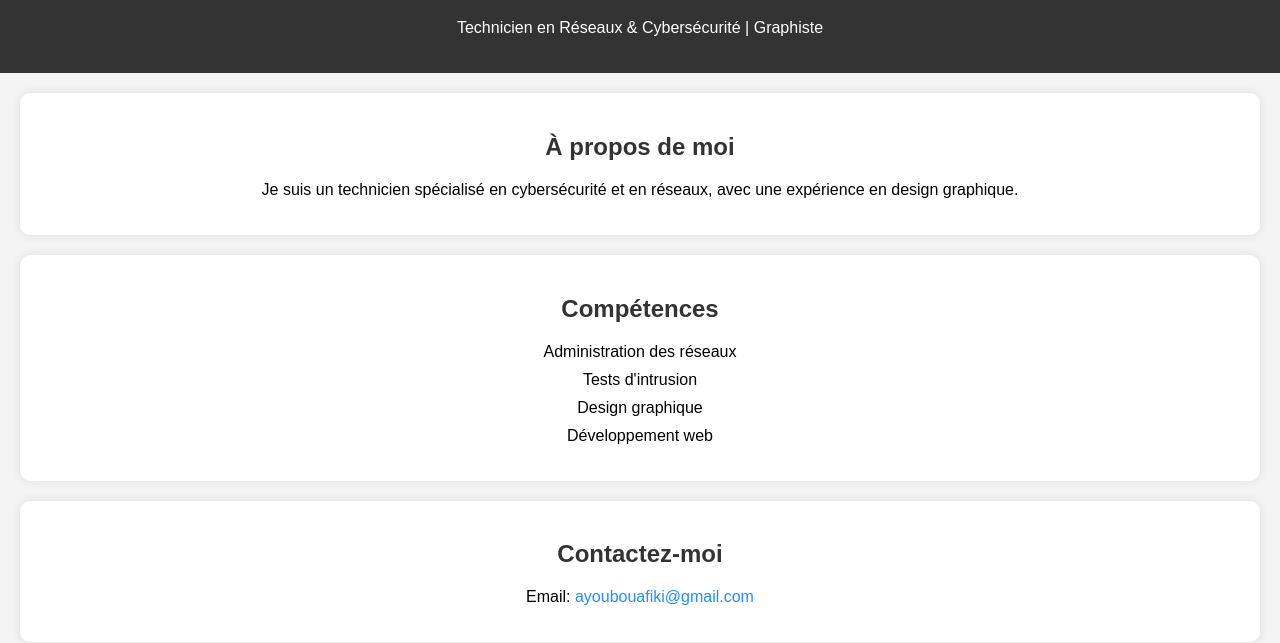
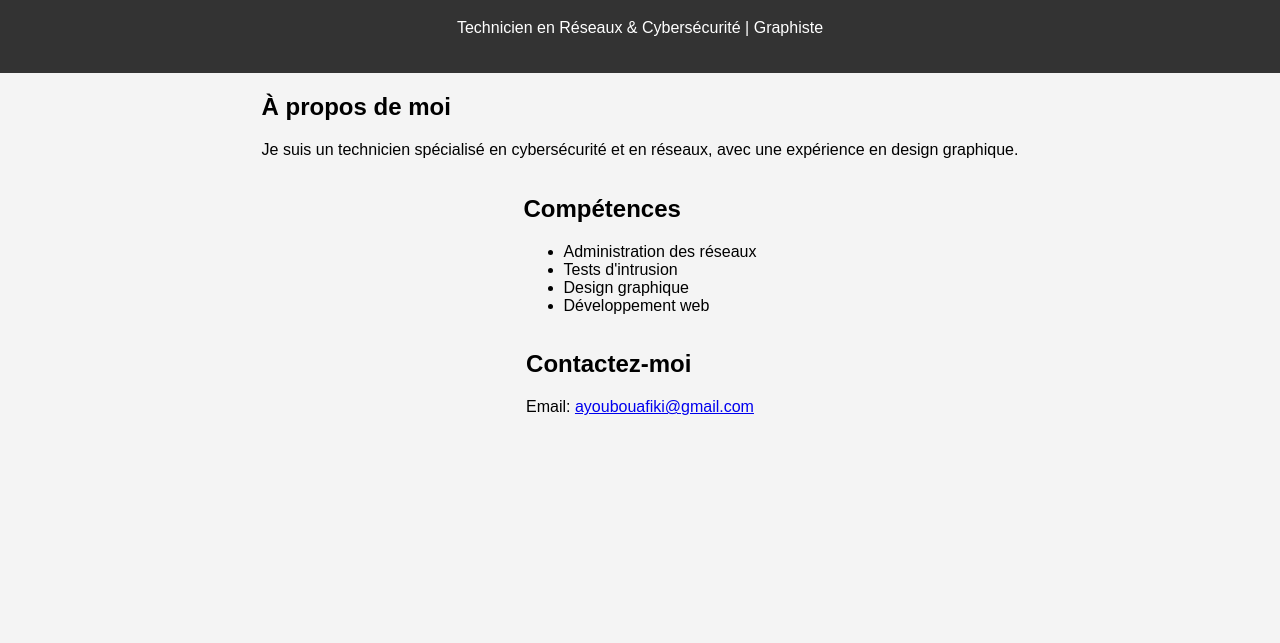
Before and after one commit to ayoubouafiki/ayoub-portfolio, a plain HTML site: page index.html in a window 1280 px wide. Shown: the part 81-724 px from the top of the page. Drawn offline with Linux system fonts and the light colour scheme.

Commit message:
Ajout des styles CSS pour la page

```diff
--- a/style.css
+++ b/style.css
@@ -1,43 +1,57 @@
+/* تنسيقات عامة */
 body {
     font-family: Arial, sans-serif;
-    text-align: center;
     background-color: #f4f4f4;
     margin: 0;
     padding: 0;
+    display: flex;
+    flex-direction: column;
+    align-items: center;
 }
 
+/* تنسيق الـ header */
 header {
-    background: #333;
+    background-color: #333;
     color: white;
-    padding: 20px;
+    width: 100%;
+    padding: 20px 0;
+    text-align: center;
 }
 
-section {
-    margin: 20px;
-    padding: 20px;
-    background: white;
-    border-radius: 10px;
-    box-shadow: 0 0 10px rgba(0, 0, 0, 0.1);
+/* حاوية الصورة الشخصية ومعلومات الاتصال */
+.profile-container {
+    display: flex;
+    flex-direction: column;
+    align-items: center;
 }
 
-h2 {
-    color: #333;
+/* تنسيق الصورة الشخصية */
+.profile-photo {
+    border-radius: 50%;
+    width: 150px;
+    height: 150px;
+    object-fit: cover;
+    margin-bottom: 20px;
 }
 
-ul {
-    list-style-type: none;
-    padding: 0;
+/* تنسيق معلومات الاتصال */
+.contact-info {
+    font-size: 16px;
 }
 
-ul li {
-    margin: 10px 0;
+.contact-info p {
+    margin: 5px 0;
 }
 
-a {
-    color: #1e90ff;
-    text-decoration: none;
+.contact-info i {
+    margin-right: 10px;
 }
 
-a:hover {
-    text-decoration: underline;
+/* تنسيق القسم الرئيسي */
+main {
+    padding: 20px;
+    text-align: center;
 }
+
+/* تنسيق العناوين */
+h1 {
```
